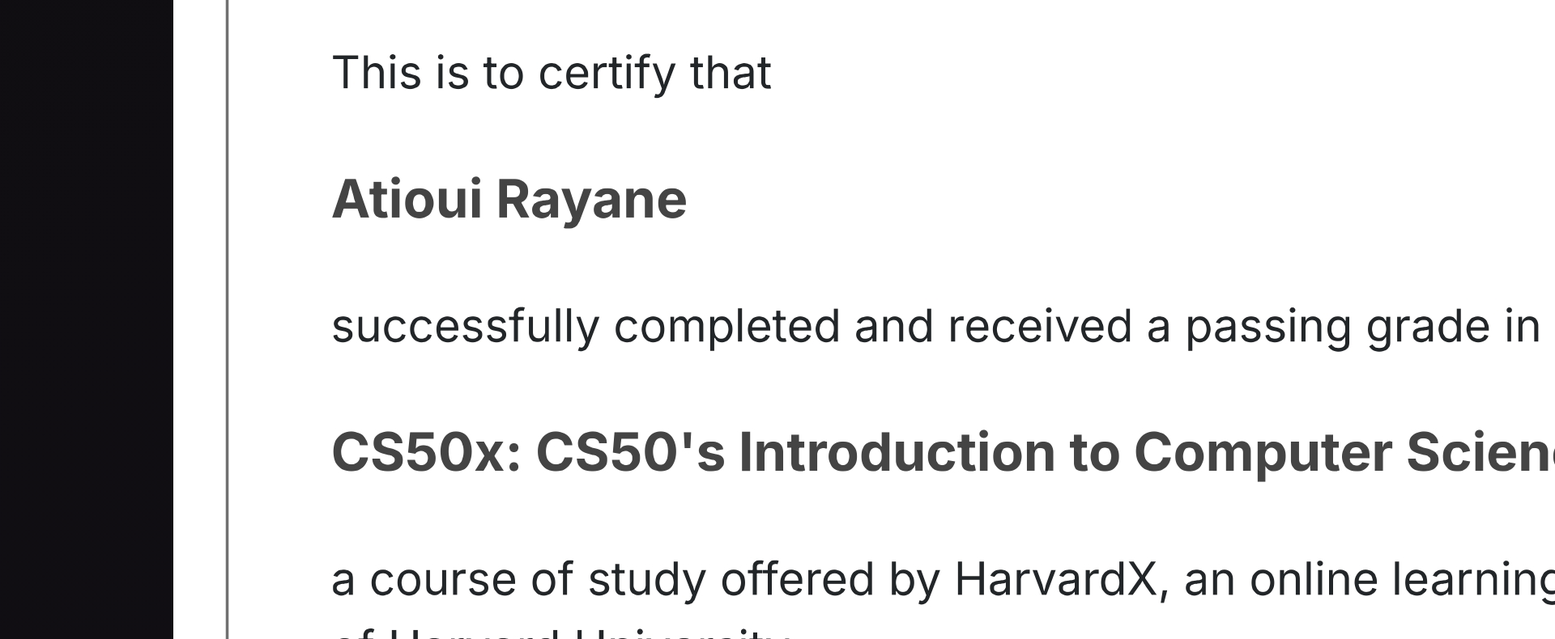
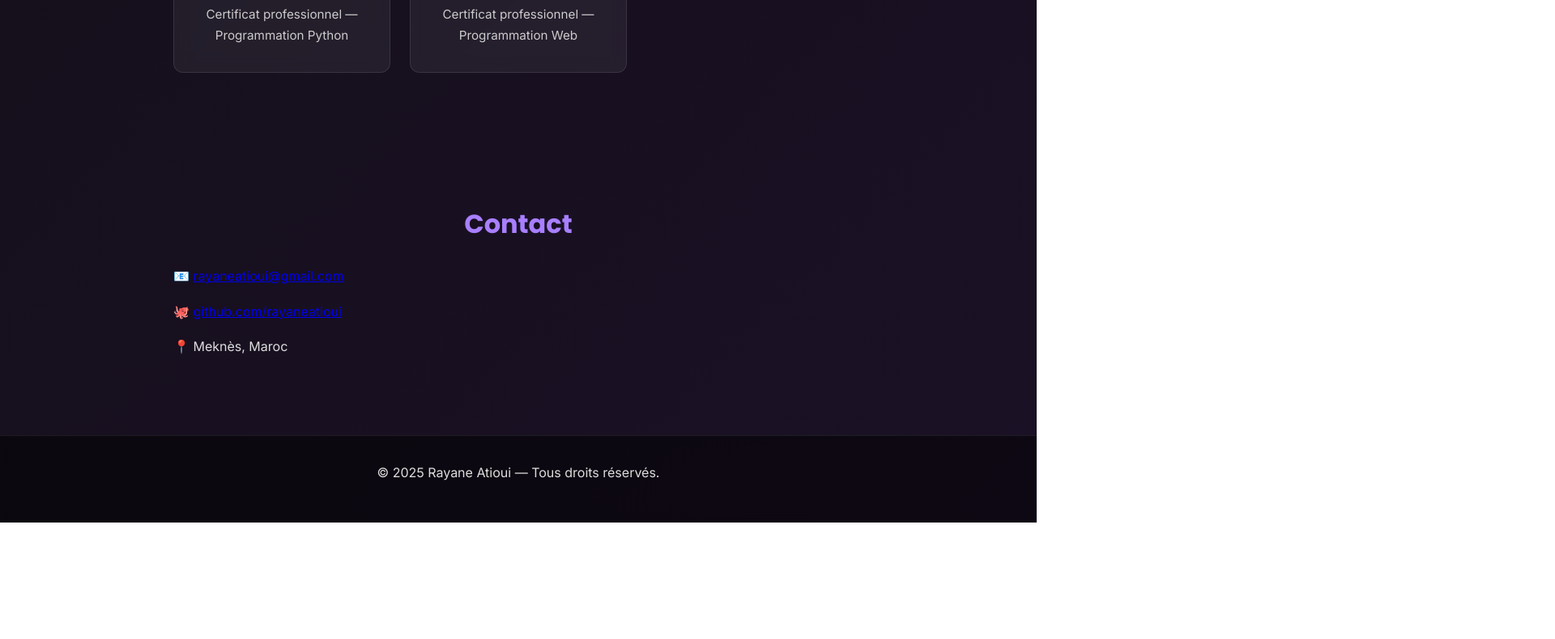
Before and after one commit to rayaneatioui/rayaneatioui.github.io, a plain HTML site: page index.html in a window 1280 px wide. Shown: the part 2970-3760 px from the top of the page at 81% size, 1920 px wide, since content can reach past the window. After the commit the page ends 3616 px from the top, so only its background shows below. Drawn offline with Linux system fonts and the light colour scheme.

Commit message:
Update style.css

```diff
--- a/style.css
+++ b/style.css
@@ -163,3 +163,37 @@
     font-size: 0.9rem;
   }
 }
+/* ---------- Certificats ---------- */
+.cert-grid {
+  display: grid;
+  grid-template-columns: repeat(auto-fit, minmax(250px, 1fr));
+  gap: 1.5rem;
+  margin-top: 2rem;
+}
+
+.cert {
+  background: rgba(255, 255, 255, 0.06);
+  border: 1px solid rgba(255, 255, 255, 0.1);
+  border-radius: 12px;
+  padding: 1rem;
+  text-align: center;
+  transition: transform 0.3s, border 0.3s;
+  backdrop-filter: blur(10px);
+}
+
+.cert img {
+  width: 100%;
+  border-radius: 8px;
+  transition: transform 0.3s;
+  border: 1px solid rgba(255, 255, 255, 0.08);
+}
+
+.cert img:hover {
+  transform: scale(1.05);
+}
+
+.cert p {
+  margin-top: 0.8rem;
+  color: #ccc;
+  font-size: 0.95rem;
+}
```
